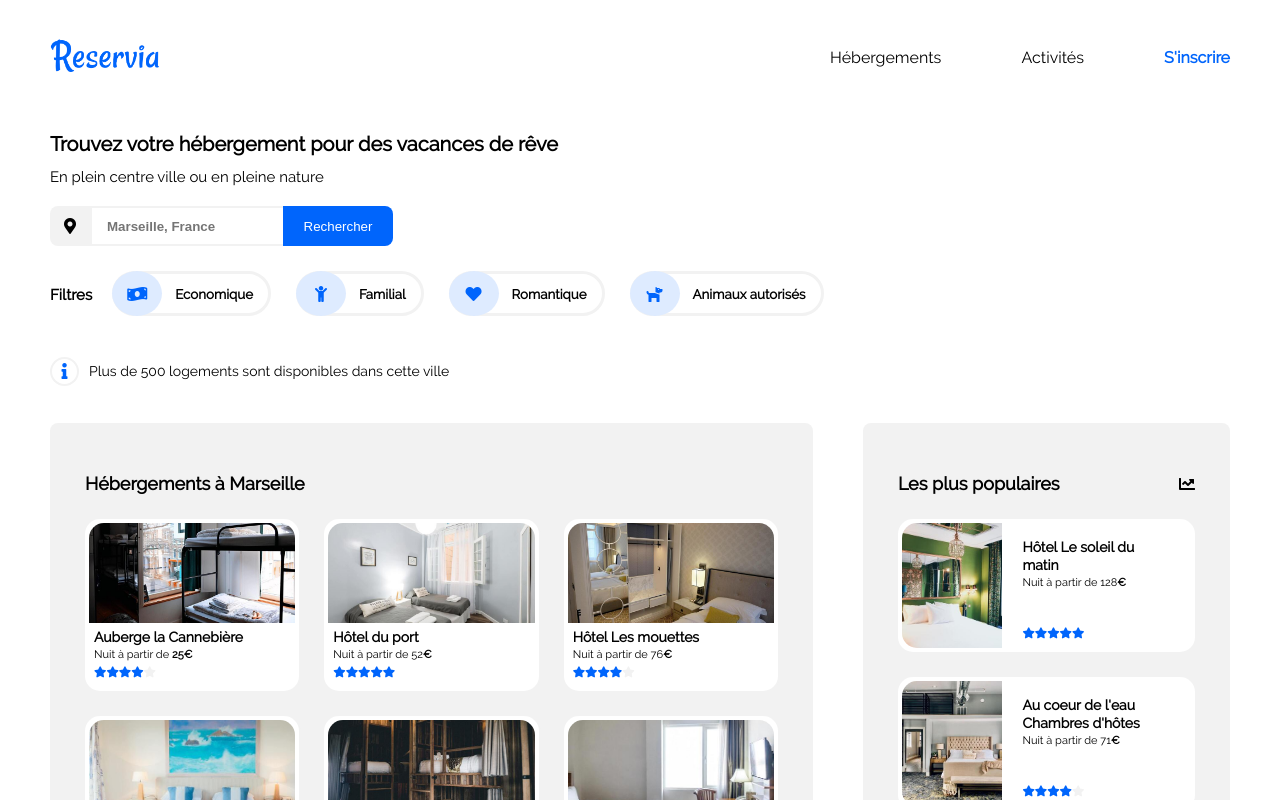
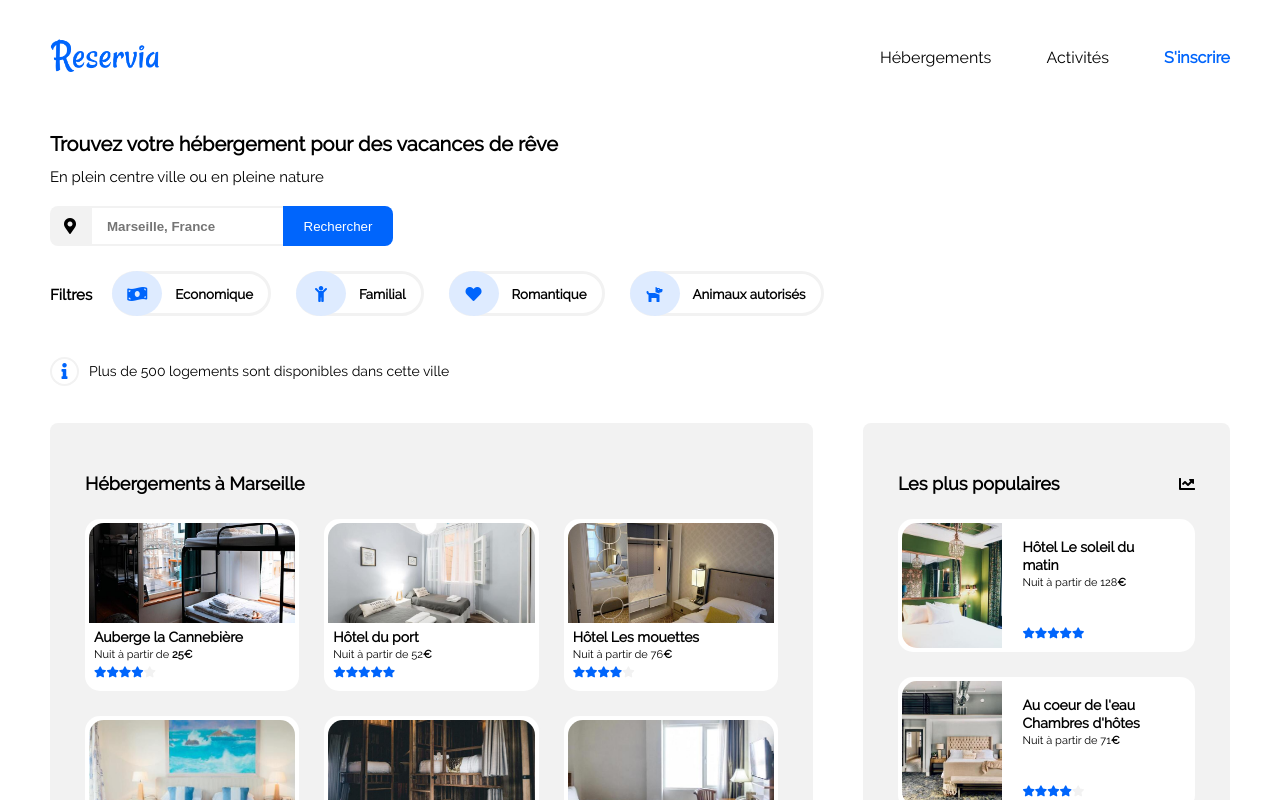
Before and after one commit to LaetitiaH/LaetitiaHars_2_08122020, a website: page index.html in a window 1280 px wide. Shown: the top 800 px of the page. Drawn offline with Linux system fonts and the light colour scheme.

Commit message:
🎨 improve header code and format code

```diff
--- a/index.html
+++ b/index.html
@@ -1,11 +1,19 @@
 <!DOCTYPE html>
 <html lang="fr">
   <head>
-    <meta charset="UTF-8"/>
-    <meta name="viewport" content="width=device-width, initial-scale=1.0">
-    <link rel="stylesheet" href="style.css"/>
-    <link rel="stylesheet" media="all and (max-width : 570px)" href="small_resolution_style.css"/>
-    <link rel="stylesheet" media="all and (min-width : 571px) and (max-width: 1024px)" href="medium_resolution_style.css"/>
+    <meta charset="UTF-8" />
+    <meta name="viewport" content="width=device-width, initial-scale=1.0" />
+    <link rel="stylesheet" href="style.css" />
+    <link
+      rel="stylesheet"
+      media="all and (max-width : 570px)"
+      href="small_resolution_style.css"
+    />
+    <link
+      rel="stylesheet"
+      media="all and (min-width : 571px) and (max-width: 1024px)"
+      href="medium_resolution_style.css"
+    />
     <link
       rel="stylesheet"
       href="https://cdnjs.cloudflare.com/ajax/libs/font-awesome/5.15.1/css/all.min.css"
@@ -15,38 +23,20 @@
   </head>
   <body>
     <div class="body-with-margin">
-    <header id="desktop-header">
+      <header>
         <div class="logo">
-            <img src="assets/logos/reservia_logo.png" alt="Logo Réservia"/>
+          <img src="assets/logos/reservia_logo.png" alt="Logo Réservia" />
         </div>
+        <div class="accommodations">
+          <a href="#accomodations">Hébergements</a>
+        </div>
+        <div class="activities"><a href="#activities">Activités</a></div>
 
-        <nav>
-            <ul>
-                <li><a href="#accomodations">Hébergements</a></li>
-                <li><a href="#activities">Activités</a></li>
-                <li>
+        <div class="create-account">
           <a class="create-account-link" href="#"
             ><strong>S'inscrire</strong></a
           >
-                </li>
-            </ul>
-        </nav>
-    </header>
-
-    <header id="mobile-header">
-        <div class="header-top">
-            <div class="logo">
-                <img src="assets/logos/reservia_logo.png" alt="Logo Réservia"/>
         </div>
-            <a class="create-account-link" href="#"><strong>S'inscrire</strong></a>
-        </div>
-
-        <nav>
-            <ul>
-                <li><a href="#accomodations">Hébergements</a></li>
-                <li><a href="#activities">Activités</a></li>
-            </ul>
-        </nav>
       </header>
 
       <main class="general-content">
@@ -54,18 +44,26 @@
           <h1 class="presentation-text-title">
             Trouvez votre hébergement pour des vacances de rêve
           </h1>
-            <h2 class="presentation-text-subtitle">En plein centre ville ou en pleine nature</h2>
+          <h2 class="presentation-text-subtitle">
+            En plein centre ville ou en pleine nature
+          </h2>
 
           <div class="search">
             <div class="search-orientation-icon">
               <i class="fas fa-map-marker-alt"></i>
             </div>
             <label>
-                    <input type="text" name="search" placeholder="Marseille, France"/>
+              <input
+                type="text"
+                name="search"
+                placeholder="Marseille, France"
+              />
             </label>
 
             <button id="desktop-search-button" type="submit">Rechercher</button>
-                <button id="mobile-search-button" type="submit"><i class="fas fa-search"></i></button>
+            <button id="mobile-search-button" type="submit">
+              <i class="fas fa-search"></i>
+            </button>
           </div>
 
           <div class="filters-list">
@@ -101,7 +99,9 @@
 
           <div class="info">
             <div class="info-icon"><i class="fas fa-info"></i></div>
-                <h4 class="info-text">Plus de 500 logements sont disponibles dans cette ville</h4>
+            <h4 class="info-text">
+              Plus de 500 logements sont disponibles dans cette ville
+            </h4>
           </div>
         </section>
 
@@ -253,7 +253,6 @@
               <i class="fas fa-chart-line"></i>
             </div>
 
-
             <a class="hotel-card-most-popular" href="#">
               <div class="hotel-card-most-popular-content">
                 <div class="hotel-card-image-most-popular">
@@ -328,7 +327,6 @@
                 </div>
               </div>
             </a>
-
           </section>
         </div>
 
@@ -339,49 +337,62 @@
               <a href="#">
                 <div class="activity-content">
                   <div class="activity-img">
-                                <img src="assets/activities-pictures/port.jpg" alt="Vieux port">
+                    <img
+                      src="assets/activities-pictures/port.jpg"
+                      alt="Vieux port"
+                    />
                   </div>
                   <div class="activity-label">Vieux Port</div>
                 </div>
               </a>
-
-
             </div>
             <div class="two-activity">
               <a href="#">
                 <div class="activity-content">
                   <div class="activity-img">
-                                <img src="assets/activities-pictures/fort.jpg" alt="Fort de Pomègues">
+                    <img
+                      src="assets/activities-pictures/fort.jpg"
+                      alt="Fort de Pomègues"
+                    />
                   </div>
                   <div class="activity-label">Fort de Pomègues</div>
                 </div>
               </a>
-
-
             </div>
             <div class="three-activity">
               <a href="#">
                 <div class="activity-content">
                   <div class="activity-img">
-                                <img src="assets/activities-pictures/ile-frioul.jpg" alt="Iles du Frioul">
+                    <img
+                      src="assets/activities-pictures/ile-frioul.jpg"
+                      alt="Iles du Frioul"
+                    />
                   </div>
                   <div class="activity-label">Iles du Frioul</div>
                 </div>
               </a>
             </div>
-                <div class="four-activity"><a href="#">
+            <div class="four-activity">
+              <a href="#">
                 <div class="activity-content">
                   <div class="activity-img">
-                            <img src="assets/activities-pictures/calanques.jpg" alt="Parc National des Calanques">
+                    <img
+                      src="assets/activities-pictures/calanques.jpg"
+                      alt="Parc National des Calanques"
+                    />
                   </div>
                   <div class="activity-label">Parc National des Calanques</div>
                 </div>
               </a>
             </div>
-                <div class="five-activity"><a href="#">
+            <div class="five-activity">
+              <a href="#">
                 <div class="activity-content">
                   <div class="activity-img">
-                            <img src="assets/activities-pictures/notre-dame.jpg" alt="Notre-Dame-De-La-Garde">
+                    <img
+                      src="assets/activities-pictures/notre-dame.jpg"
+                      alt="Notre-Dame-De-La-Garde"
+                    />
                   </div>
                   <div class="activity-label">Notre-Dame-De-La-Garde</div>
                 </div>
@@ -391,7 +402,10 @@
               <a href="#">
                 <div class="activity-content">
                   <div class="activity-img">
-                                <img src="assets/activities-pictures/parc.jpg" alt="Parc Longchamp">
+                    <img
+                      src="assets/activities-pictures/parc.jpg"
+                      alt="Parc Longchamp"
+                    />
                   </div>
                   <div class="activity-label">Parc Longchamp</div>
                 </div>
@@ -417,8 +431,6 @@
             <li><a href="#">Charte qualité</a></li>
             <li><a href="#">Soumettre votre hotel</a></li>
           </ul>
-
-
         </div>
         <div>
           <h4>Assistance</h4>
--- a/medium_resolution_style.css
+++ b/medium_resolution_style.css
@@ -1,11 +1,3 @@
-/* START : Header section*/
-
-nav ul {
-    width: 300px;
-}
-
-/* END : Header section*/
-
 /* START: Accommodation section*/
 
 .accommodations-section {
@@ -49,7 +41,8 @@ nav ul {
   column-gap: 15px;
 }
 
-.five-activity, .six-activity {
+.five-activity,
+.six-activity {
   margin-bottom: 5px;
 }
 
--- a/small_resolution_style.css
+++ b/small_resolution_style.css
@@ -1,51 +1,52 @@
 /* START : Header section*/
 
-#desktop-header, #desktop-search-button {
+#desktop-search-button {
   display: none;
 }
 
-#mobile-header, #mobile-search-button {
+#mobile-search-button {
   display: block;
 }
 
 header {
-    padding: 0
+  padding: 0;
 }
 
-.header-top {
-    display: flex;
-    justify-content: space-between;
-    align-items: center;
-    padding: 20px;
+.logo {
+  padding: 20px 0 0 20px;
 }
 
-nav {
-    margin-top: 10px;
+.accommodations,
+.activities {
+  min-width: 50%;
+  padding-bottom: 20px;
+  border-bottom: 2px solid #f2f2f2;
+  text-align: center;
+  margin-top: 20px;
 }
 
-nav ul {
-    width: unset;
-    padding: 0;
-    justify-content: initial;
+header a:hover {
+  padding-top: 0;
+  border-top: unset;
 }
 
-nav ul li {
-    display: flex;
-    flex: 1;
-    text-align: center;
+.accommodations:hover,
+.activities:hover {
+  border-bottom-color: #0065fc;
 }
 
-nav a {
-    width: 100%;
-    padding-bottom: 20px;
-    border-bottom: 2px solid #f2f2f2;
+.accommodations {
+  order: 3;
 }
 
-nav a:hover {
-    border-bottom: 2px solid #0065fc;
-    padding-bottom: 20px;
-    padding-top: 0;
-    border-top: unset;
+.activities {
+  order: 4;
+}
+
+.create-account {
+  min-width: 30%;
+  order: 2;
+  padding: 20px 20px 0;
 }
 
 /* END : Header section*/
@@ -53,7 +54,7 @@ nav a:hover {
 /* START : Presentation section*/
 
 .general-content {
-    padding: 0
+  padding: 0;
 }
 
 .presentation-text {
@@ -102,7 +103,7 @@ nav a:hover {
 
 .accommodations-content {
   border-radius: unset;
-    padding: 20px
+  padding: 20px;
 }
 
 .hotel-card-most-popular {
@@ -152,5 +153,5 @@ nav a:hover {
 
 .footer-content {
   flex-direction: column;
-    padding: unset;
+  padding: 0;
 }
--- a/style.css
+++ b/style.css
@@ -1,7 +1,8 @@
 @font-face {
   font-family: Raleway;
-    src: url('assets/police/Raleway-Regular.ttf');
+  src: url("assets/police/Raleway-Regular.ttf");
 }
+
 body {
   font-family: Raleway, serif;
   margin: 0;
@@ -14,40 +15,48 @@ body {
 
 /* START : Header section*/
 
-#mobile-header, #mobile-search-button {
+#mobile-search-button {
   display: none;
 }
 
 header {
   display: flex;
+  flex-wrap: wrap;
   justify-content: space-between;
   align-items: center;
   padding: 30px 30px 0 30px;
 }
 
 .logo {
-    width: 110px;
+  max-width: 780px;
+  min-width: 110px;
+  flex: 1;
 }
 
 .logo img {
-    width: 100%;
+  width: 110px;
   height: auto;
 }
 
-nav ul {
-    display: flex;
-    flex-direction: row;
-    justify-content: space-between;
-    width: 400px;
-    list-style-type: none;
+.accommodations,
+.activities {
+  text-align: right;
+  box-sizing: border-box;
+  padding: 0 5px;
 }
 
-nav a {
+.create-account {
+  text-align: right;
+  padding-left: 5px;
+  box-sizing: border-box;
+}
+
+header a {
   text-decoration: none;
   color: black;
 }
 
-nav a:hover {
+header a:hover {
   color: #0065fc;
   padding-top: 20px;
   border-top: 2px solid #0065fc;
@@ -90,7 +99,7 @@ nav a:hover {
   width: 40px;
   height: 40px;
   background-color: #f2f2f2;
-    border-radius: 8px 0 0 8px
+  border-radius: 8px 0 0 8px;
 }
 
 .search input {
@@ -110,7 +119,7 @@ nav a:hover {
   color: white;
   background-color: #0065fc;
   border: none;
-    border-radius: 0 8px 8px 0 ;
+  border-radius: 0 8px 8px 0;
   cursor: pointer;
 }
 
@@ -239,7 +248,7 @@ h4 {
   width: 100%;
   height: 100%;
   object-fit: cover;
-    border-radius: 15px 15px 0 0 ;
+  border-radius: 15px 15px 0 0;
 }
 
 a {
@@ -313,7 +322,7 @@ a {
   width: 100%;
   height: 100%;
   object-fit: cover;
-    border-radius: 15px 0 0 15px ;
+  border-radius: 15px 0 0 15px;
 }
 
 .hotel-card-text-most-popular {
@@ -335,8 +344,8 @@ a {
 
 .activities-list {
   display: grid;
-    grid-template-columns:  1fr 1fr 1fr 1fr;
-    grid-template-rows:  200px 50px 150px;
+  grid-template-columns: 1fr 1fr 1fr 1fr;
+  grid-template-rows: 200px 50px 150px;
   column-gap: 40px;
   height: 400px;
 }
@@ -409,7 +418,7 @@ a {
   background-color: white;
   width: 100%;
   box-sizing: border-box;
-    border-radius: 0 0 15px 15px ;
+  border-radius: 0 0 15px 15px;
 }
 
 /* END : Activities section */
```
Also changed, not shown: README.md. Lines whose indentation alone changed are shown as unchanged.
